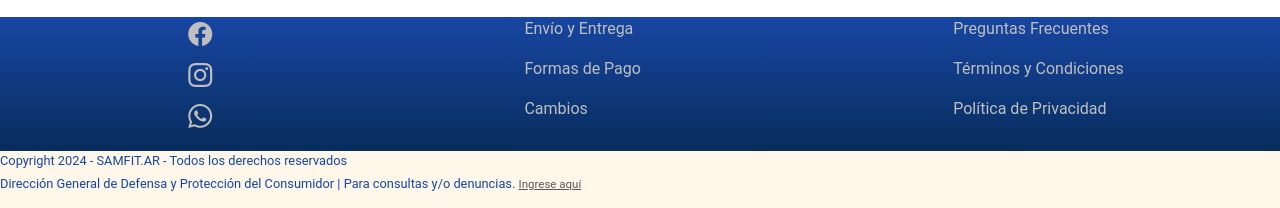
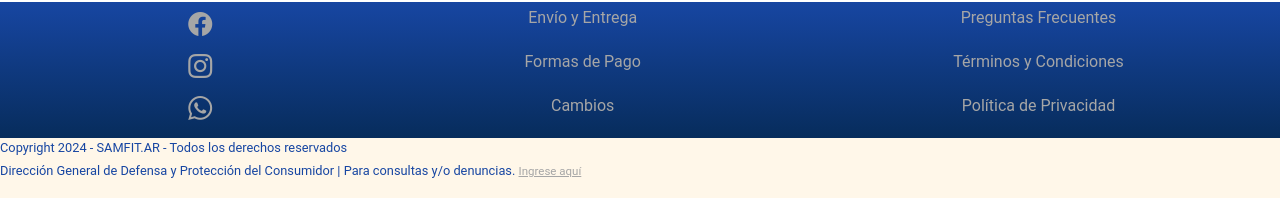
Before and after one commit to leynid/samfit, a website: page index.html in a window 1280 px wide. Shown: the part 1472-1680 px from the top of the page. Drawn offline with nearby package versions, Linux system fonts and the light colour scheme.

Commit message:
Ultimos Ajustes

```diff
--- a/scss/_footer.scss
+++ b/scss/_footer.scss
@@ -2,49 +2,59 @@
 footer {
   background: linear-gradient(to bottom, $colorblue1, $colorblue2);
   display: flex;
-  margin-top: 15px;
   justify-content: space-around;
   color: #fff7e9;
   flex-wrap: wrap;
+  align-items: center;
+
+  .redes ul,
+  .preguntas,
+  .terminos {
+    display: flex;
+    margin-top: 2px;
+    margin-bottom: 2px;
+    flex-direction: column;
+    justify-content: space-between;
+    height: 100%;
+    font-size: 1em;
+    color: $colorgray2;
+    cursor: pointer;
+    align-items: center;
+  }
 
   .redes li {
     background-color: transparent;
-    text-align: center;
     list-style-type: none;
-    margin-bottom: 5px;
-    font-size: 1.5em;
-    cursor: pointer;
+    margin-bottom: 6px;
 
     a {
-      color: hsl(0, 0%, 75%);
+      font-size: 1.5em;
+      color: $colorgray2;
 
       &:hover {
-        color: #fff7e9;
+        color: $bg-white;
       }
     }
 
     &:hover {
-      color: #fff7e9;
+      color: $bg-white;
     }
   }
 
   .terminos,
   .preguntas {
-    color: hsl(0, 0%, 75%);
-    font-size: 1em;
-    cursor: pointer;
 
     &:hover {
-      color: #fff7e9;
+      color: $bg-white;
     }
   }
 
   .copyright {
     flex-basis: 100%;
-    background-color: #fff7e9;
+    background-color: $bg-white;
     display: flex;
     flex-direction: column;
-    color: #1746a2;
+    color: $bg-blue;
     font-size: 0.8em;
 
     .copy {
@@ -57,7 +67,7 @@ footer {
       margin-top: 2px;
 
       a {
-        color: hsl(0, 0%, 35%);
+        color: $colorgray2;
         font-size: 0.9em;
       }
     }
--- a/scss/_mixin.scss
+++ b/scss/_mixin.scss
@@ -1,9 +1,9 @@
 // Mixin para diseño de tarjetas
-@mixin card-styles {
+@mixin card-styles($background-color: #fff, $border-radius: 10px, $shadow-intensity: 4px, $shadow-angle: 0) {
     border: none;
-    border-radius: 10px;
-    box-shadow: 0 4px 8px 0 rgba(0, 0, 0, 0.2), 0 6px 20px 0 rgba(0, 0, 0, 0.19);
-    background-color: #fff;
+    border-radius: $border-radius;
+    box-shadow: 0 $shadow-angle $shadow-intensity 0 rgba(0, 0, 0, 0.2), 0 6px 20px 0 rgba(0, 0, 0, 0.19);
+    background-color: $background-color;
 }
 
 // Uso del mixin para las product-card
--- a/scss/_variables.scss
+++ b/scss/_variables.scss
@@ -1,5 +1,6 @@
 $bg-orange: #fb8b24;
 $bg-blue: #1746a2;
 $bg-black: black;
+$bg-white: #fff7e9;
 $font-family: "Roboto", sans-serif;
 $box-border: border-box;
```
Also changed, not shown: pages/productos.html (+5 -4 lines), css/style.css, 1 other file.
